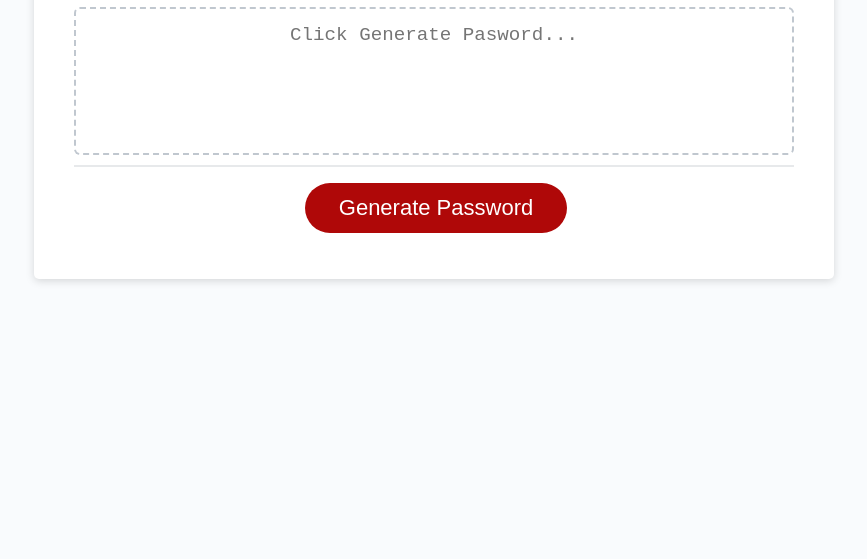
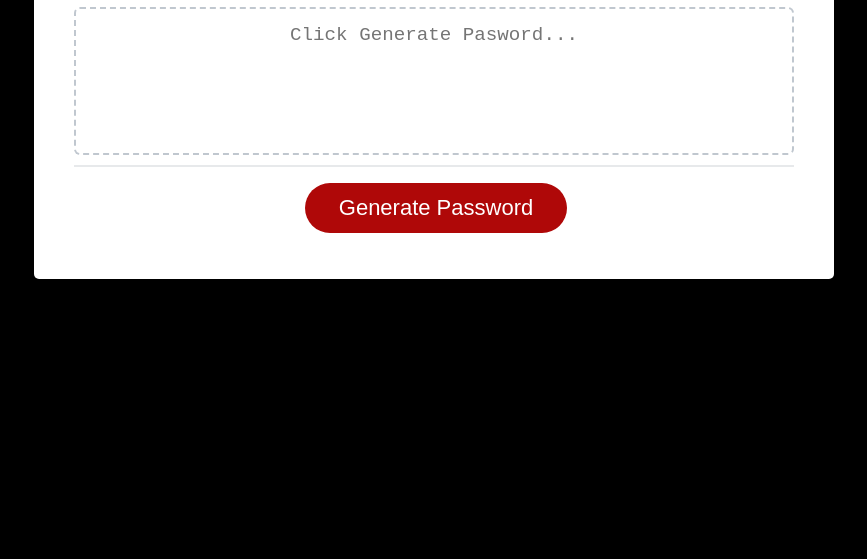
Before and after one commit to Kyle7286/password-generator, a plain HTML site: page index.html in a window 1280 px wide. Shown: the part 241-800 px from the top of the page, without its empty margins (206-1073 px from the left). Drawn offline with Linux system fonts and the light colour scheme.

Commit message:
adjusted body bg to black; created for loop for chars

```diff
--- a/Assets/css/style.css
+++ b/Assets/css/style.css
@@ -12,9 +12,11 @@ body,
   padding: 0;
 }
 
+/* change bg black for night time coding */
 body {
   font-family: sans-serif;
-  background-color: #f9fbfd;
+  /* background-color: #f9fbfd; */
+  background-color: black;
 }
 
 .wrapper {
--- a/Assets/js/script.js
+++ b/Assets/js/script.js
@@ -6,14 +6,14 @@ let txtBox = document.getElementById("password");
 // On button click, run generatePassword() fuction;
 btnGenerate.addEventListener("click", generatePassword);
 
-// Master function; triggered by button click
+// Master function; triggered by button click; keep it simple here
 function generatePassword() {
   console.log("[Event]Generate Password button pressed");
   console.log("[Event]Running generatePassword()");
+
+
   // Assign final password to variable;
   let finalPassword = constructPassword();
-
-
 }
 
 // Init Password object
@@ -195,10 +195,19 @@ function promptUser() {
 }
 // */
 
-//*
+//* go thru the password building process
 function buildPassword() {
   console.log("[Event]Running buildPassword()");
 
+  // main loop; loop total chars long, for each character slot -> random type -> random char -> random case style
+  for (let i = 0; i < passwordObject.chars; i ++) {
+
+
+
+
+
+
+  }
 
 
 }
```
